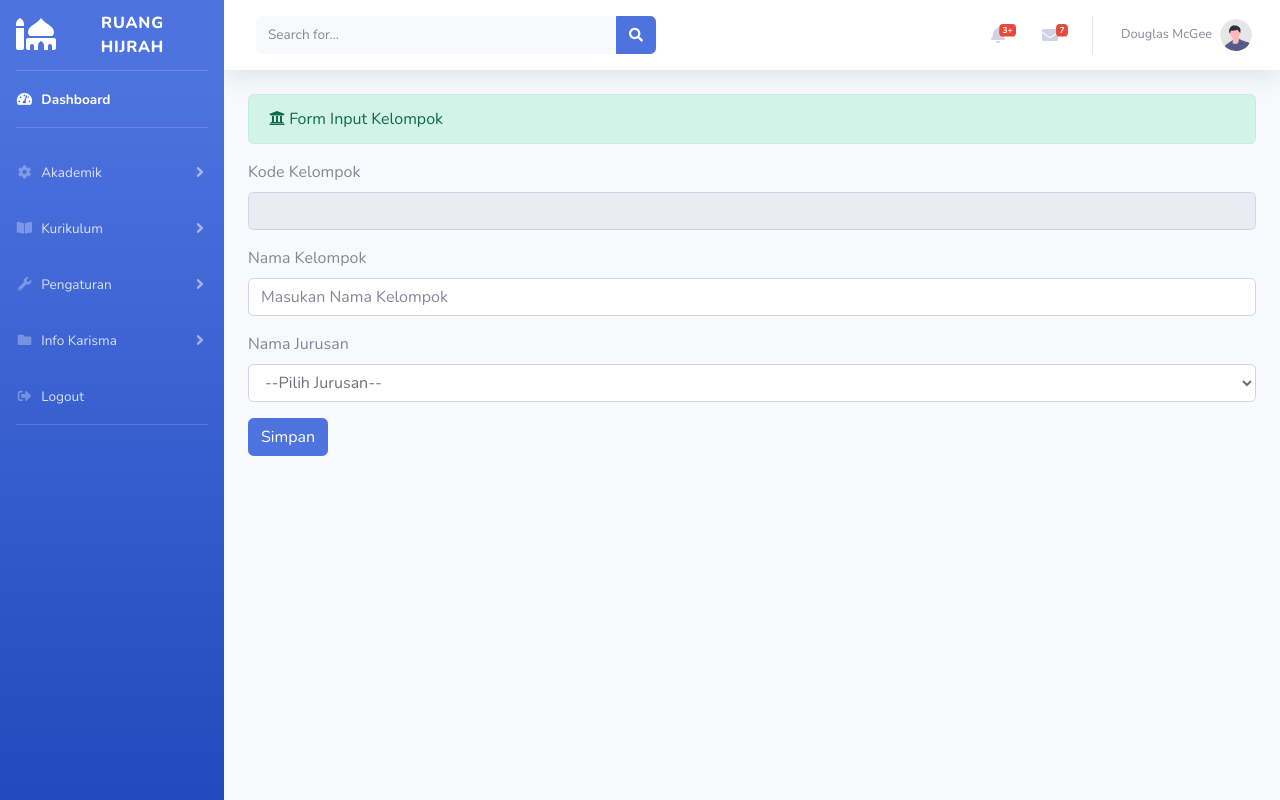
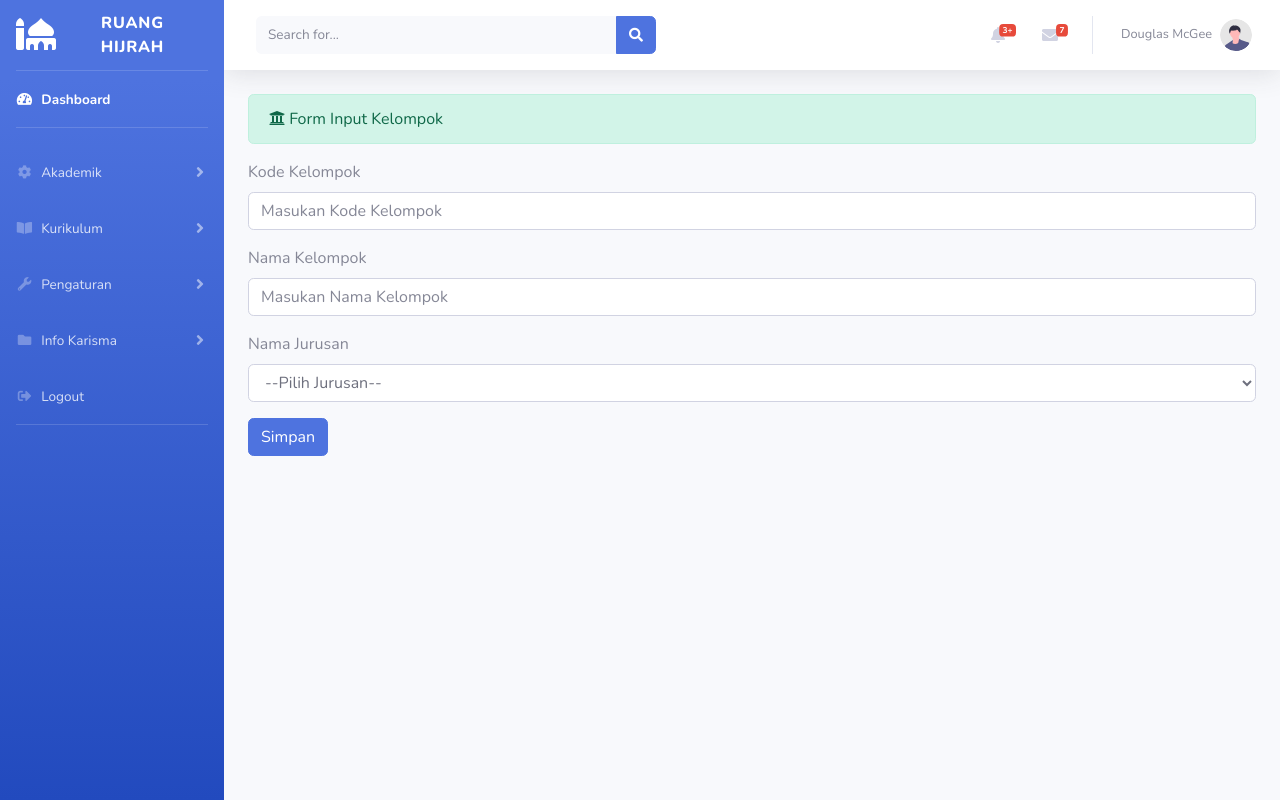
Before and after one commit to Coetuscoorporate/Coetuscoorporate, a CodeIgniter app: page /coetuscooperante/index.php/administrator/kelompok/tambah_kelompok in a window 1280 px wide. Run offline with CodeIgniter, Linux system fonts and the light colour scheme; data that the repository does not hold is empty.

Commit message:
Update kelompok_form.php

```diff
--- a/application/views/administrator/kelompok_form.php
+++ b/application/views/administrator/kelompok_form.php
@@ -7,14 +7,14 @@
 <form method="post" action="<?php echo base_url('administrator/kelompok/tambah_kelompok_aksi')  ?>">
 <div class="form-group">
     <label>Kode Kelompok</label>
-    <input type="text" name="kode_kelompok" value="" Class="form-control" readonly>
+    <input type="text" name="kode_kelompok" placeholder="Masukan Kode Kelompok" Class="form-control" >
     <?php echo form_error('kode_kelompok', '<div class="text-danger small" ml-3') ?>
 
 </div>
 
 <div class="form-group">
     <label>Nama Kelompok</label>
-    <input type="text" name="nama_kelompok" value="" placeholder="Masukan Nama Kelompok" Class="form-control" required>
+    <input type="text" name="nama_kelompok" placeholder="Masukan Nama Kelompok" Class="form-control" required>
     <?php echo form_error('nama_kelompok', '<div class="text-danger small" ml-3') ?>
 </div>
 
```
